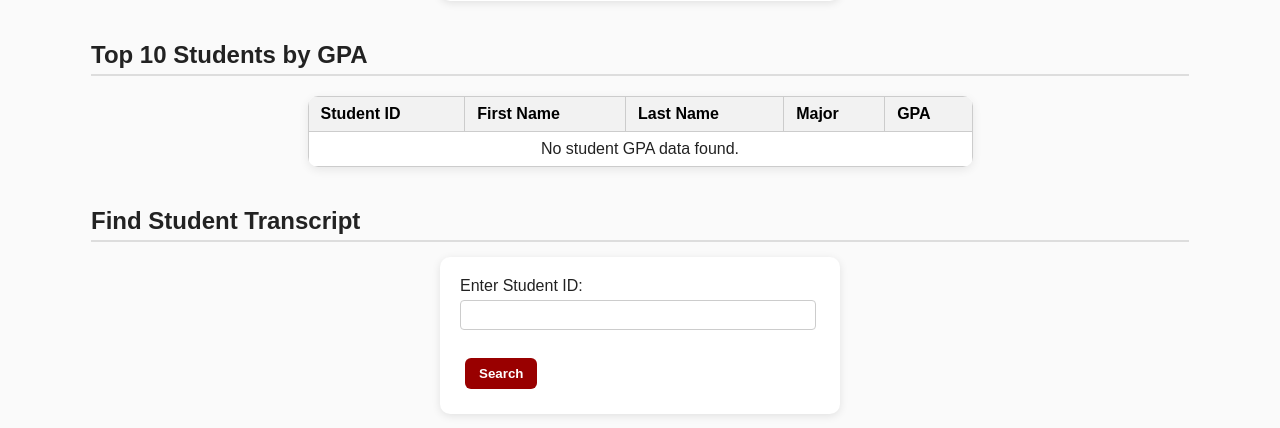
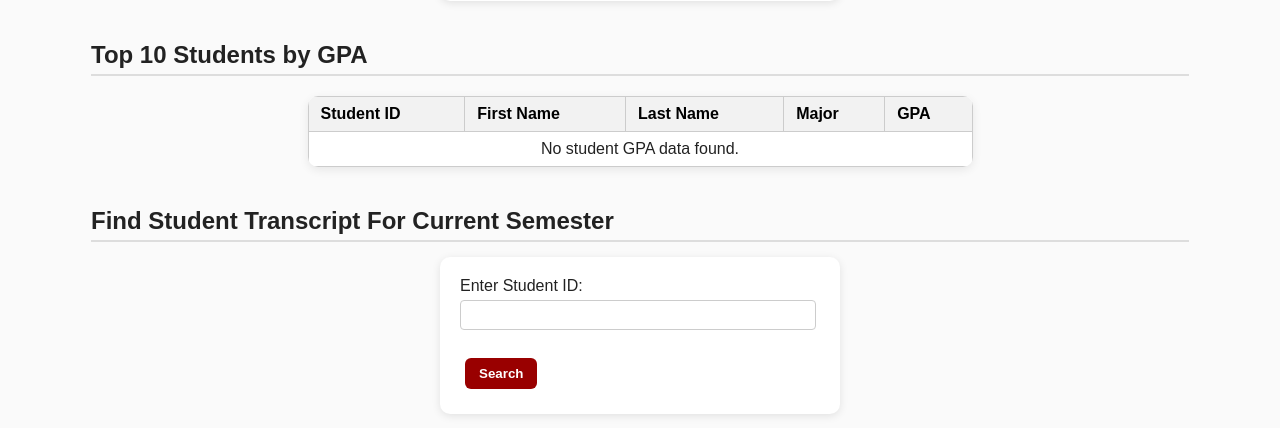
Before and after one commit to AubreyL05/academic-database, a Python web app: template scripts/templates/reports/reports.html in a window 1280 px wide. Shown: the part 812-1240 px from the top of the page. Run offline with Jinja, Linux system fonts and the light colour scheme; the template is opened without the code that fills it, so the values that code supplies are empty.

Commit message:
fix: transcript title

```diff
--- a/scripts/templates/reports/reports.html
+++ b/scripts/templates/reports/reports.html
@@ -141,7 +141,7 @@
 </div>
 
 <!-- Report 5: Student Transcript Lookup -->
-<h3 class="report-title">Find Student Transcript</h3>
+<h3 class="report-title">Find Student Transcript For Current Semester</h3>
 
 <div class="form-container">
     <form method="POST" action="/reports" class="form-box">
```
